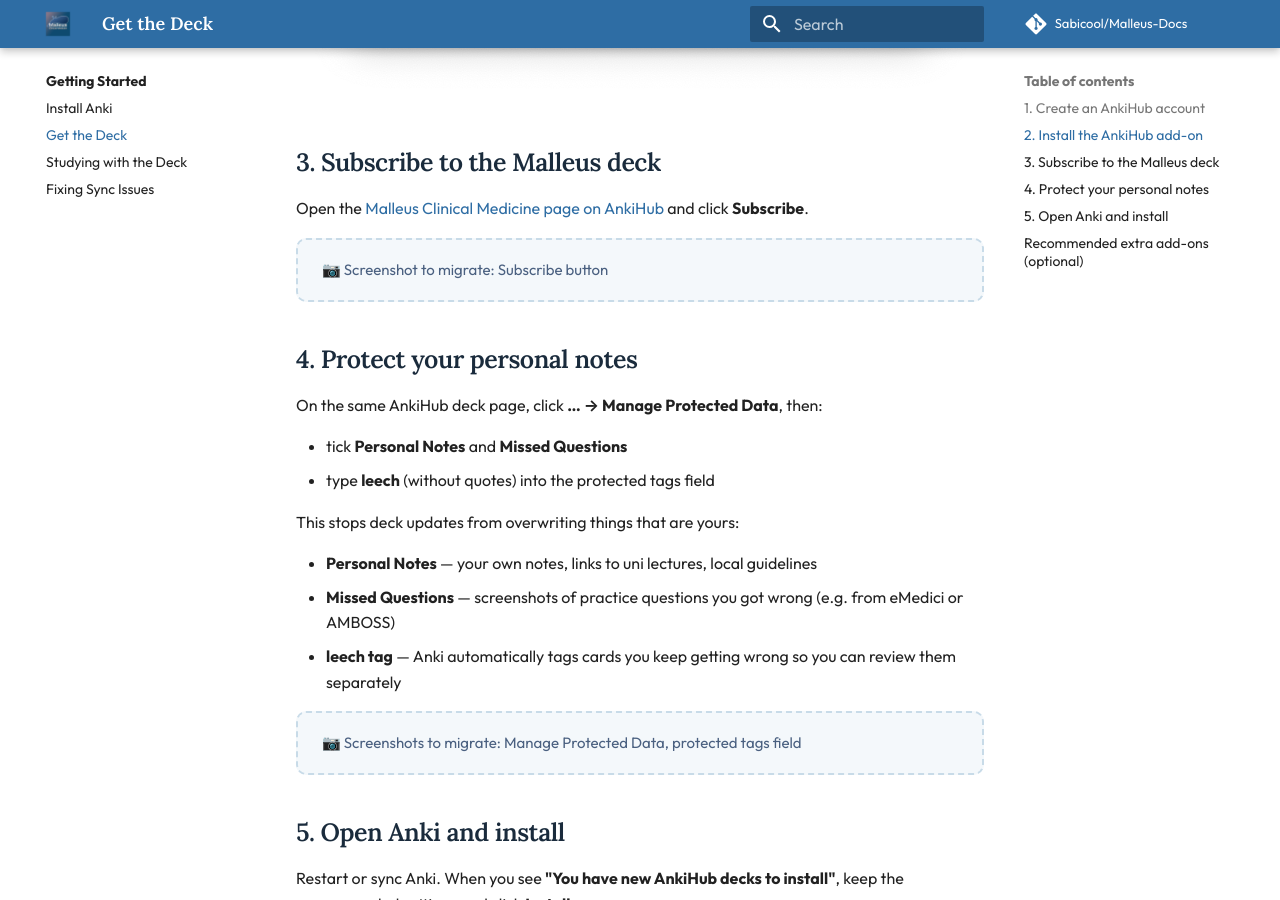
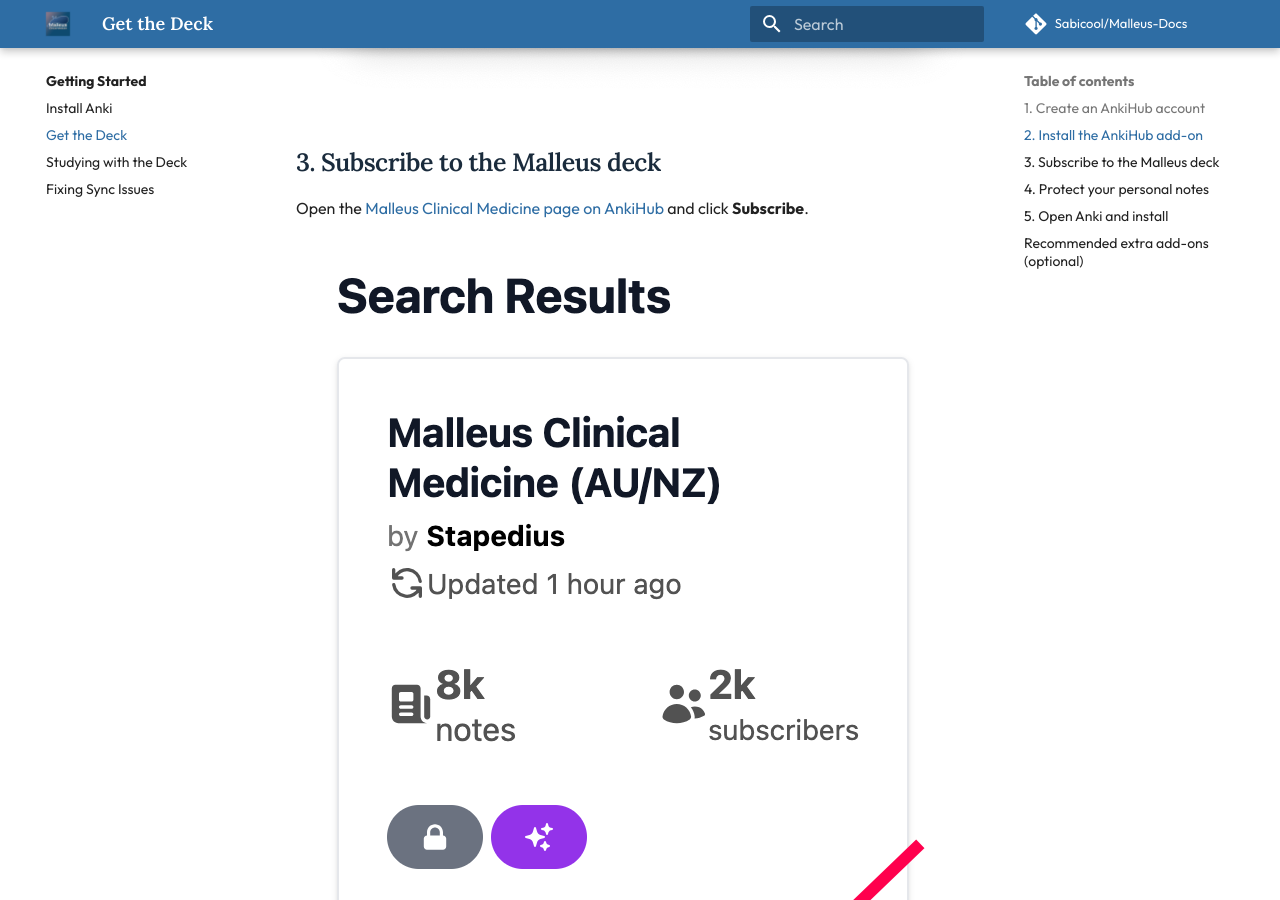
Before and after one commit to Sabicool/Malleus-Docs, an MkDocs documentation site: the page built from docs/getting-started/get-the-deck.md, in a window 1280 px wide and 900 px high, scrolled down 1446 px. Built offline with MkDocs 1.6.1 and Material for MkDocs 9.7.7, drawn with Linux system fonts in a browser that asks for light colours; comment, search, counter and statistics services are not loaded.

Commit message:
More screenshots

```diff
--- a/docs/getting-started/get-the-deck.md
+++ b/docs/getting-started/get-the-deck.md
@@ -30,7 +30,7 @@ The deck is delivered and kept up to date through a collaborative deck platform.
 
     Open the [Malleus Clinical Medicine page on AnkiHub](https://app.ankihub.net/decks/5a1160ef-6f41-4d8c-948b-f72275ef0ff7) and click **Subscribe**.
 
-    <p class="screenshot-todo">📷 Screenshot to migrate: Subscribe button</p>
+    ![Subscribe to Malleus Deck](../assets/getting-started/get-the-deck-subscribe.png)
 
     ## 4. Protect your personal notes
 
@@ -45,7 +45,8 @@ The deck is delivered and kept up to date through a collaborative deck platform.
     - **Missed Questions** — screenshots of practice questions you got wrong (e.g. from eMedici or AMBOSS)
     - **leech tag** — Anki automatically tags cards you keep getting wrong so you can review them separately
 
-    <p class="screenshot-todo">📷 Screenshots to migrate: Manage Protected Data, protected tags field</p>
+    ![Protected Data](../assets/getting-started/get-the-deck-protected-data.png)
+    ![Protected Fields](../assets/getting-started/get-the-deck-protected-fields.png)
 
     ## 5. Open Anki and install
 
```
Also changed, not shown: docs/assets/getting-started/get-the-deck-protected-data.png (added), docs/assets/getting-started/get-the-deck-protected-fields.png (added), docs/assets/getting-started/get-the-deck-subscribe.png (added).
